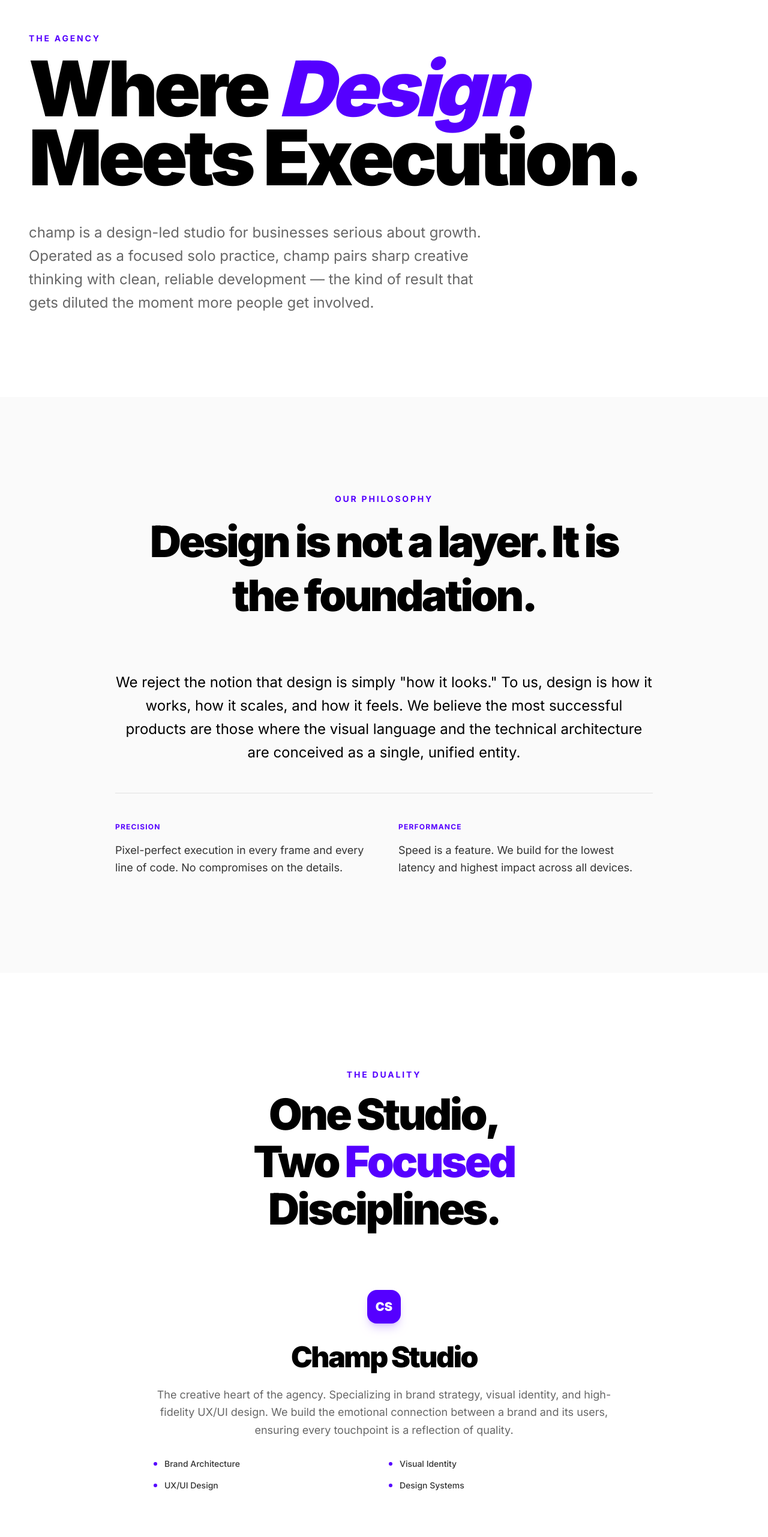
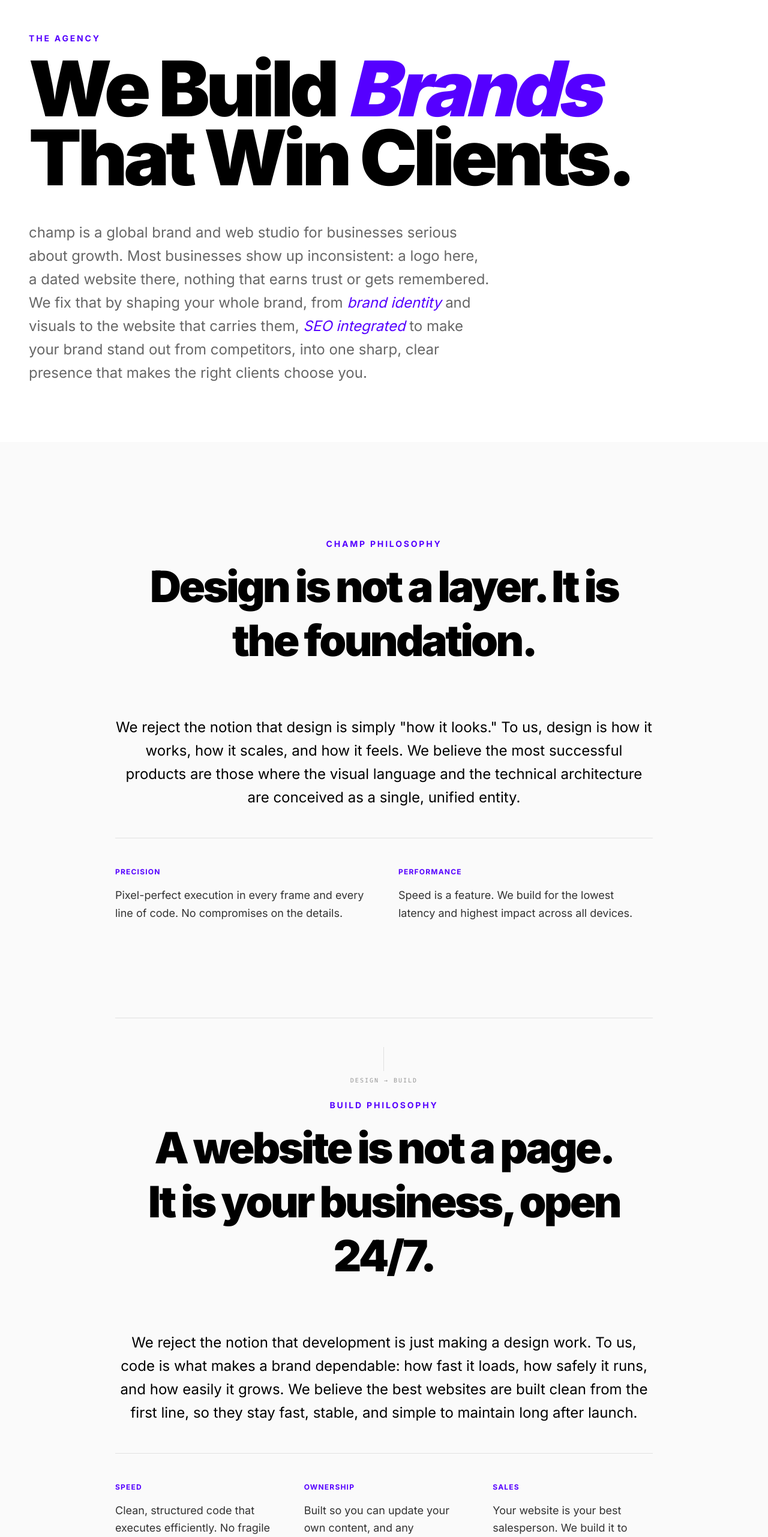
Before and after one commit to Princecodes205/champ-, a React (Vite) app: page /about in a window 1280 px wide. Shown: the part 234-2797 px from the top of the page at 60% size. Built offline with nearby package versions, Linux system fonts and the light colour scheme.

Commit message:
edited the about page

```diff
--- a/src/pages/About.tsx
+++ b/src/pages/About.tsx
@@ -84,14 +84,19 @@ const About: React.FC = () => {
               The Agency
             </span>
             <h1 className="text-6xl sm:text-8xl md:text-9xl font-black tracking-tighter leading-[0.9] mb-8 md:mb-12 text-black dark:text-brand-white">
-              Where <span className="text-brand-violet italic">Design</span>{" "}
-              <br /> Meets Execution.
+              We Build <span className="text-brand-violet italic">Brands</span>{" "}
+              <br /> That Win Clients.
             </h1>
             <p className="text-lg md:text-2xl text-black/60 dark:text-brand-white/60 max-w-3xl leading-relaxed font-light">
-              champ is a design-led studio for businesses serious about growth.
-              Operated as a focused solo practice, champ pairs sharp creative
-              thinking with clean, reliable development — the kind of result
-              that gets diluted the moment more people get involved.
+              champ is a global brand and web studio for businesses serious
+              about growth. Most businesses show up inconsistent: a logo here, a
+              dated website there, nothing that earns trust or gets remembered.
+              We fix that by shaping your whole brand, from{" "}
+              <span className="text-brand-violet italic">brand identity</span>{" "}
+              and visuals to the website that carries them,{" "}
+              <span className="text-brand-violet italic">SEO integrated</span>{" "}
+              to make your brand stand out from competitors, into one sharp,
+              clear presence that makes the right clients choose you.
             </p>
           </motion.div>
         </div>
@@ -108,7 +113,7 @@ const About: React.FC = () => {
             className="mb-12 md:mb-20 text-center"
           >
             <span className="text-brand-violet font-bold text-xs md:text-sm uppercase tracking-[0.2em] block mb-4">
-              Our Philosophy
+              champ Philosophy
             </span>
             <h2 className="text-4xl sm:text-5xl md:text-7xl font-black tracking-tighter leading-tight text-black dark:text-brand-white">
               Design is not a layer. It is the foundation.
@@ -154,6 +159,79 @@ const About: React.FC = () => {
         </div>
       </section>
 
+      {/* --- BUILD PHILOSOPHY SECTION --- */}
+      <section className="relative pt-0 pb-24 md:pt-0 md:pb-40 px-6 md:px-12 bg-black/[0.02] dark:bg-brand-black text-black dark:text-brand-white z-10 transition-colors duration-500">
+        <div className="max-w-4xl mx-auto relative z-20">
+          <div className="border-t border-black/10 dark:border-white/10 mb-8 md:mb-12" />
+          <motion.div
+            initial={{ opacity: 0, y: 20 }}
+            whileInView={{ opacity: 1, y: 0 }}
+            viewport={{ once: false }}
+            transition={{ duration: 0.8 }}
+            className="flex flex-col items-center mb-12 md:mb-20 text-center"
+          >
+            <div className="flex flex-col items-center mb-6">
+              <div className="w-px h-8 md:h-10 bg-black/10 dark:bg-white/10" />
+              <span className="text-black/40 dark:text-brand-white/40 font-mono text-[10px] uppercase tracking-[0.2em] mt-2">
+                DESIGN → BUILD
+              </span>
+            </div>
+            <span className="text-brand-violet font-bold text-xs md:text-sm uppercase tracking-[0.2em] block mb-4">
+              BUILD PHILOSOPHY
+            </span>
+            <h2 className="text-4xl sm:text-5xl md:text-7xl font-black tracking-tighter leading-tight text-black dark:text-brand-white">
+              A website is not a page. <br /> It is your business, open 24/7.
+            </h2>
+          </motion.div>
+
+          <motion.div
+            initial={{ opacity: 0, y: 20 }}
+            whileInView={{ opacity: 1, y: 0 }}
+            viewport={{ once: false }}
+            transition={{ duration: 0.8, delay: 0.2 }}
+            className="space-y-12 mt-12"
+          >
+            <p className="text-xl md:text-2xl leading-relaxed font-light text-center text-black dark:text-brand-white">
+              We reject the notion that development is just making a design
+              work. To us, code is what makes a brand dependable: how fast it
+              loads, how safely it runs, and how easily it grows. We believe the
+              best websites are built clean from the first line, so they stay
+              fast, stable, and simple to maintain long after launch.
+            </p>
+
+            <div className="grid grid-cols-1 md:grid-cols-3 gap-12 pt-12 border-t border-black/10 dark:border-white/10">
+              <div className="space-y-4">
+                <div className="text-brand-violet font-bold text-xs uppercase tracking-widest">
+                  SPEED
+                </div>
+                <p className="text-lg leading-relaxed text-black/80 dark:text-brand-white/80">
+                  Clean, structured code that executes efficiently. No fragile
+                  shortcuts.
+                </p>
+              </div>
+              <div className="space-y-4">
+                <div className="text-brand-violet font-bold text-xs uppercase tracking-widest">
+                  OWNERSHIP
+                </div>
+                <p className="text-lg leading-relaxed text-black/80 dark:text-brand-white/80">
+                  Built so you can update your own content, and any developer
+                  can pick it up later.
+                </p>
+              </div>
+              <div className="space-y-4">
+                <div className="text-brand-violet font-bold text-xs uppercase tracking-widest">
+                  SALES
+                </div>
+                <p className="text-lg leading-relaxed text-black/80 dark:text-brand-white/80">
+                  Your website is your best salesperson. We build it to convert
+                  visitors into leads, and leads into clients.
+                </p>
+              </div>
+            </div>
+          </motion.div>
+        </div>
+      </section>
+
       {/* --- DUALITY SECTION --- */}
       <section className="relative py-24 md:py-40 px-6 md:px-12 bg-white dark:bg-brand-black transition-colors duration-500">
         <div className="max-w-7xl mx-auto">
@@ -161,7 +239,7 @@ const About: React.FC = () => {
             subtitle="The Duality"
             title={
               <>
-                One Studio, <br /> Two{" "}
+                One Brand, <br /> Two{" "}
                 <span className="text-brand-violet">Focused</span> <br />{" "}
                 Disciplines.
               </>
@@ -187,9 +265,10 @@ const About: React.FC = () => {
                 </h3>
                 <p className="text-black/60 dark:text-brand-white/60 text-lg leading-relaxed mb-8 max-sm:text-left">
                   The creative heart of the agency. Specializing in brand
-                  strategy, visual identity, and high-fidelity UX/UI design. We
-                  build the emotional connection between a brand and its users,
-                  ensuring every touchpoint is a reflection of quality.
+                  strategy, visual identity, social media, and high-fidelity
+                  UX/UI design. We build the emotional connection between a
+                  brand and its users, ensuring every touchpoint is a reflection
+                  of quality.
                 </p>
                 <ul className="grid grid-cols-1 sm:grid-cols-2 gap-4 mb-8">
                   {[
@@ -226,16 +305,17 @@ const About: React.FC = () => {
                   Champ Build
                 </h3>
                 <p className="text-black/60 dark:text-brand-white/60 text-lg leading-relaxed mb-8 max-sm:text-left">
-                  The technical side. Custom web applications, clean
-                  infrastructure, and fast, reliable builds. We turn ideas into
-                  software that actually holds up as the business grows.
+                  The technical side. Custom web applications with SEO
+                  integration, clean infrastructure, mobile apps, and fast,
+                  reliable builds. We turn ideas into software that actually
+                  holds up as the business grows.
                 </p>
-                <ul className="grid grid-cols-s-2 gap-4 mb-8">
+                <ul className="grid grid-cols-1 sm:grid-cols-2 gap-4 mb-8">
                   {[
                     "Custom Web Apps",
+                    "API Integration",
                     "Scalable Architecture",
                     "Performance Opt.",
-                    "API Integration",
                   ].map((item) => (
                     <li
                       key={item}
@@ -257,7 +337,10 @@ const About: React.FC = () => {
         <div className="absolute inset-0 opacity-10 pointer-events-none">
           <div className="grid grid-cols-12 h-full w-full">
             {[...Array(80)].map((_, i) => (
-              <div key={i} className="border border-white" />
+              <div
+                key={i}
+                className="border border-brand-black dark:border-brand-white"
+              />
             ))}
           </div>
         </div>
@@ -273,7 +356,7 @@ const About: React.FC = () => {
           </motion.h2>
           <Link
             to="/contact"
-            className="inline-block px-12 py-6 bg-brand-violet text-brand-white font-bold uppercase tracking-widest text-lg hover:scale-105 transition-transform duration-300 rounded-full hover:bg-brand-white hover:text-brand-black dark:bg-brand-black dark:text-brand-violet dark:hover:bg-brand-violet dark:hover:text-brand-white"
+            className="inline-block px-12 py-6 bg-brand-violet text-brand-white font-bold uppercase tracking-widest text-lg hover:scale-105 transition-all duration-300 rounded-full border-2 border-transparent hover:bg-white hover:text-brand-black hover:border-brand-black dark:bg-brand-black dark:text-brand-violet dark:hover:bg-brand-white dark:hover:text-brand-black dark:border-brand-white dark:hover:border-brand-black"
           >
             Get in Touch
           </Link>
```
